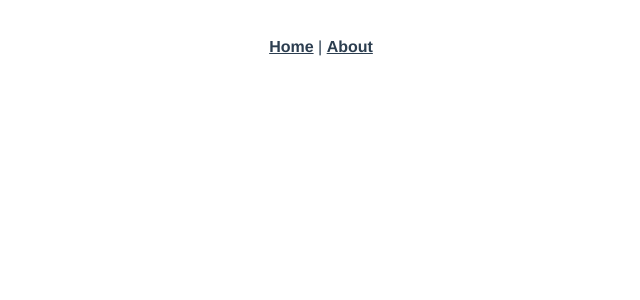
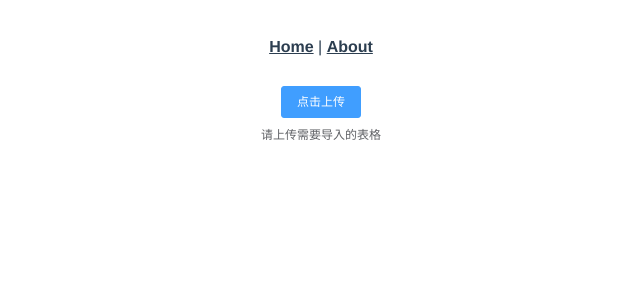
Before and after one commit to TouchFishBoys/WorkManagerClient, a Vue app: page /upload in a window 1280 px wide. Shown: the top 300 px of the page, without its empty margins (319-959 px from the left). Built offline with nearby package versions, Linux system fonts and the light colour scheme.

Commit message:
新增上传文件组件，并将登入框转为组件

```diff
--- /dev/null
+++ b/src/components/Upload.vue
@@ -0,0 +1,42 @@
+<template>
+  <div>
+    <el-upload
+      class="upload-demo"
+      action="https://jsonplaceholder.typicode.com/posts/"
+      :on-preview="handlePreview"
+      :on-remove="handleRemove"
+      :before-remove="beforeRemove"
+      multiple
+      :limit="1"
+      :on-exceed="handleExceed"
+      :file-list="fileList"
+    >
+      <el-button size="small" type="primary">点击上传</el-button>
+      <div slot="tip" class="el-upload__tip">请上传需要导入的表格</div>
+    </el-upload>
+  </div>
+</template>
+
+<script>
+export default {
+  data() {
+    return {
+      fileList: []
+    };
+  },
+  methods: {
+    handleRemove(file, fileList) {
+      console.log(file, fileList);
+    },
+    handlePreview(file) {
+      console.log(file);
+    },
+    handleExceed() {
+      this.$message.warning(`每次仅能上传一个文件`);
+    },
+    beforeRemove(file) {
+      return this.$confirm(`确定移除 ${file.name}？`);
+    }
+  }
+};
+</script>
--- a/src/router/index.js
+++ b/src/router/index.js
@@ -1,7 +1,8 @@
 import Vue from "vue";
 import VueRouter from "vue-router";
 import Home from "../views/Home.vue";
-import Login from "../views/Login.vue";
+import Login from "../components/Login.vue";
+import Upload from "../components/Upload.vue";
 
 Vue.use(VueRouter);
 
@@ -15,6 +16,11 @@ const routes = [
     path: "/login",
     name: "Login",
     component: Login
+  },
+  {
+    path: "/upload",
+    name: "Upload",
+    component: Upload
   },
   {
     path: "/about",
```
Also changed, not shown: src/components/Login.vue (renamed from src/views/Login.vue).
